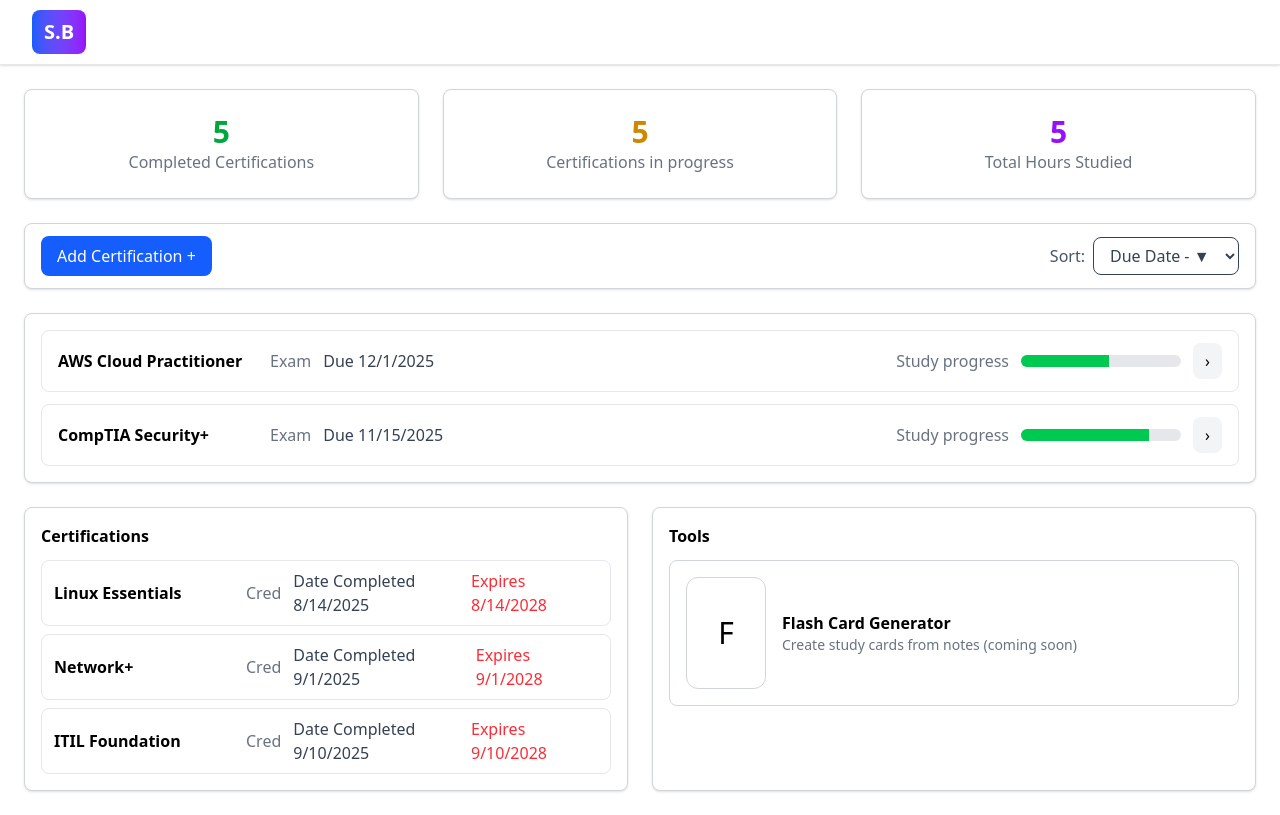
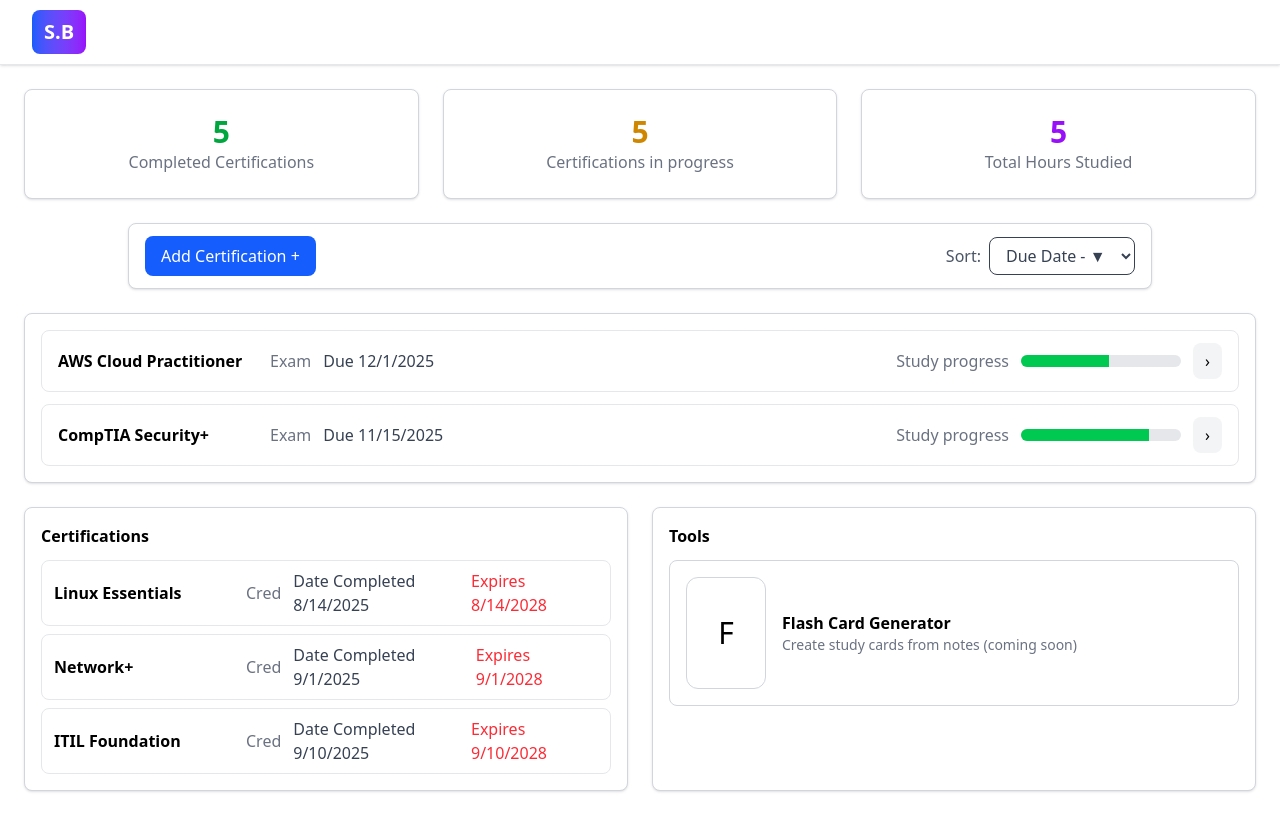
Before and after one commit to ClaytonONeill/study-buddy, a React (Vite) app: page /dashboard in a window 1280 px wide. Built offline with nearby package versions, Linux system fonts and the light colour scheme.

Commit message:
fix for add cert and sort to stack

```diff
--- a/src/pages/Dashboard.tsx
+++ b/src/pages/Dashboard.tsx
@@ -56,7 +56,7 @@
         </div>
 
         {/* Toolbar */}
-        <div className="bg-white shadow rounded-lg px-4 py-3 flex items-center justify-between border border-gray-300">
+        <div className="max-w-5xl mx-auto bg-white shadow rounded-lg px-4 py-3 flex flex-col sm:flex-row sm:items-center sm:justify-between gap-3 border border-gray-300">
           <button
             type="button"
             className="px-4 py-2 rounded-lg bg-blue-600 text-white hover:bg-blue-700 transition"
```
